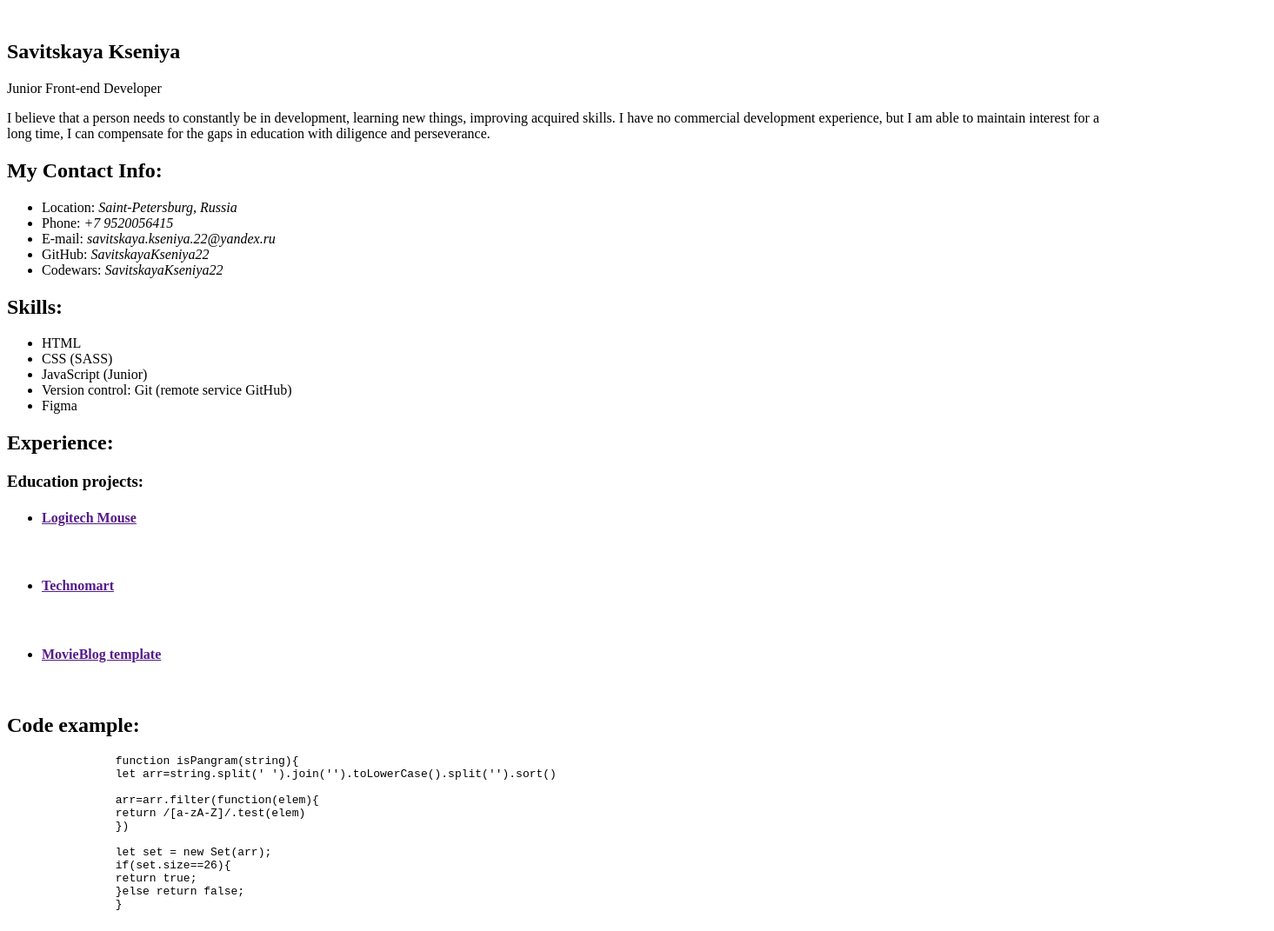
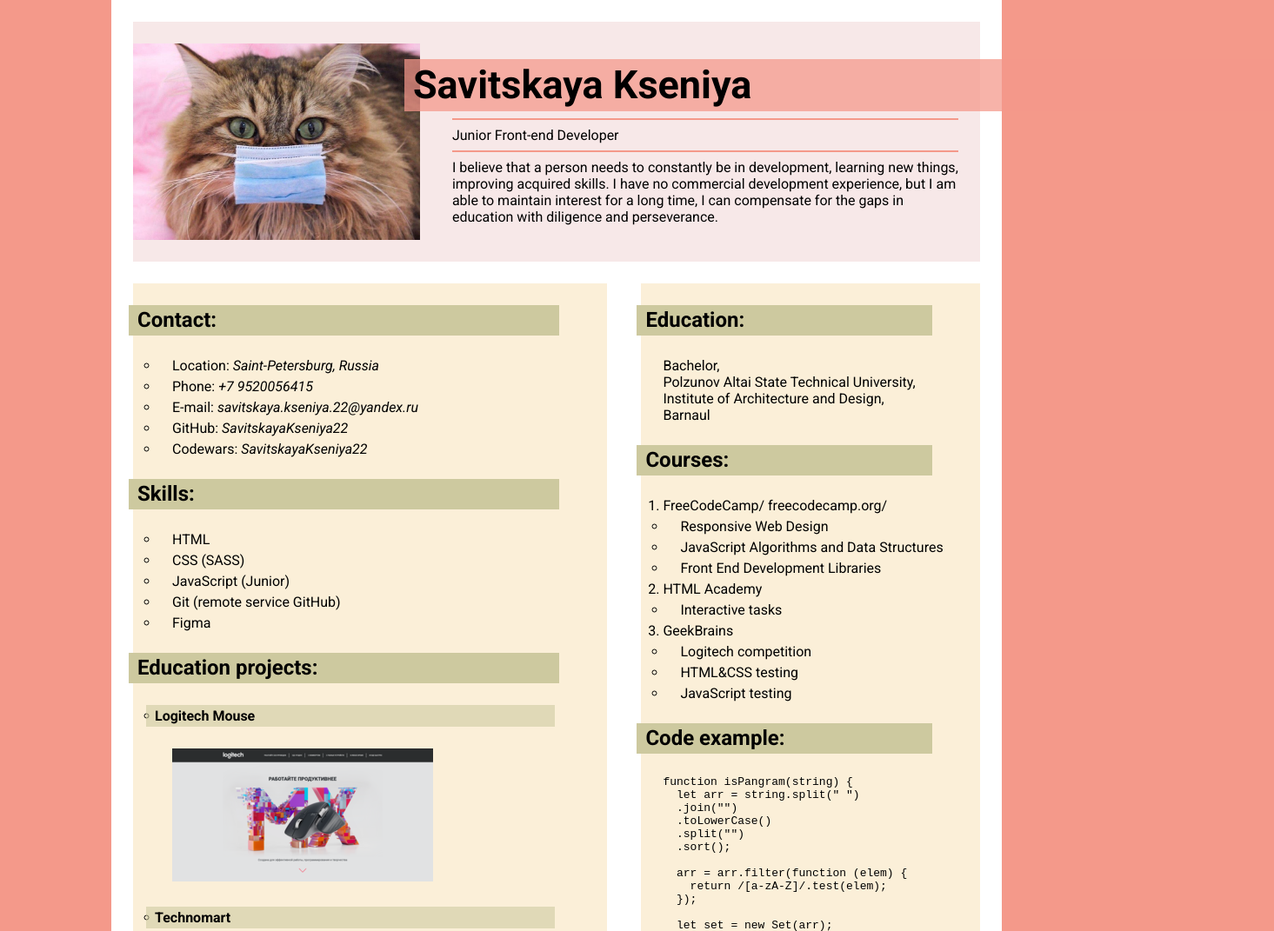
Before and after one commit to SavitskayaKseniya22/rsschool-cv, a plain HTML site: page index.html in a window 1280 px wide. Shown: the top 1071 px of the page at 87% size, 1465 px wide, since content can reach past the window. Drawn offline with Linux system fonts and the light colour scheme.

Commit message:
docs: add imgs

```diff
--- a/index.html
+++ b/index.html
@@ -3,37 +3,45 @@
 
 <head>
     <meta charset="utf-8">
-    <title>Заголовок</title>
+    <meta name="viewport" content="width=device-width, initial-scale=1">
+    <title>CV</title>
+    <link rel="preconnect" href="https://fonts.googleapis.com">
+    <link rel="preconnect" href="https://fonts.gstatic.com" crossorigin>
+    <link
+        href="https://fonts.googleapis.com/css2?family=Roboto:ital,wght@0,400;0,500;0,700;0,900;1,400;1,500&display=swap"
+        rel="stylesheet">
+    <link rel="stylesheet" href="style.css" />
 </head>
 
 <body>
+    <div class="container">
         <header>
-        <img src="" alt="">
-    </header>
-    <main>
-
-
-
-
-
+            <img src="img/picProfile.jpg" alt="photo" width="330px">
 
             <section>
                 <h1>Savitskaya Kseniya</h1>
+                <hr>
                 <p>Junior Front-end Developer</p>
-
-
+                <hr>
                 <p> I believe that
                     a
                     person
                     needs to constantly be in development, learning new things, improving acquired skills. I have no
                     commercial
-                development experience, but I am able to maintain interest for a long time, I can compensate for the
-                gaps in
-                education with diligence and perseverance.</p>
+                    development experience, but I am able to maintain interest for a long time, I can compensate for
+                    the
+                    gaps in education with diligence and perseverance.</p>
             </section>
 
+        </header>
+
+
+        <main>
+            <div class="first_col">
+
+
                 <section>
-            <h2>My Contact Info:</h2>
+                    <h2>Contact:</h2>
                     <ul>
                         <li>Location: <i>Saint-Petersburg, Russia</i></li>
                         <li>Phone: <i>+7 9520056415</i></li>
@@ -42,62 +50,59 @@
                         <li>Codewars: <i>SavitskayaKseniya22</i></li>
                     </ul>
                 </section>
+
+
+
                 <section>
                     <h2>Skills:</h2>
                     <ul>
                         <li>HTML</li>
                         <li>CSS (SASS)</li>
                         <li>JavaScript (Junior)</li>
-                <li>Version control: Git (remote service GitHub)</li>
+                        <li>Git (remote service GitHub)</li>
                         <li>Figma</li>
                     </ul>
                 </section>
 
 
                 <section>
-            <h2>Experience:</h2>
-            <h3>Education projects:</h3>
+                    <h2>Education projects:</h2>
+
                     <ul>
                         <li>
-                    <h4><a href="">Logitech Mouse</a></h4>
-                    <img src="" alt="">
+                            <h4>Logitech Mouse</h4><a href="https://savitskayakseniya22.github.io/Logi_mouse/"><img
+                                    src="img/LogitechFirstScreenPrev.png" alt="Logitech Mouse" width="300"
+                                    height="153"></a>
+
                         </li>
                         <li>
-                    <h4><a href="">Technomart</a></h4>
-                    <img src="" alt="">
+                            <h4>Technomart</h4><a href="https://savitskayakseniya22.github.io/Technomart/"><img
+                                    src="img/TechnomartFirstScreenPrev.png" alt="Technomart" width="300"
+                                    height="153"></a>
+
                         </li>
                         <li>
-                    <h4><a href="">MovieBlog template</a></h4>
-                    <img src="" alt="">
+                            <h4>MovieBlog template</h4><a href="https://savitskayakseniya22.github.io/MovieBlog/"><img
+                                    src="img/BlogScreenMinPrev.png" alt="MovieBlog template" width="300"
+                                    height="153"></a>
+
                         </li>
                     </ul>
                 </section>
+            </div>
 
 
 
-        <section>
-            <h2>Code example:</h2>
-            <pre>
-                function isPangram(string){
-                let arr=string.split(' ').join('').toLowerCase().split('').sort()
-
-                arr=arr.filter(function(elem){
-                return /[a-zA-Z]/.test(elem)
-                })
-
-                let set = new Set(arr);
-                if(set.size==26){
-                return true;
-                }else return false;
-                }
-            </pre>
-
-        </section>
+            <div class="sec-col">
                 <section>
                     <h2>Education:</h2>
 
-            Bachelor, Polzunov Altai State Technical University, Barnaul Institute of Architecture and Design, Architect
+                    Bachelor,<br> Polzunov Altai State Technical University, <br> Institute of Architecture and
+                    Design,<br> Barnaul
+
                 </section>
+
+
 
                 <section>
                     <h2>Courses:</h2>
@@ -105,8 +110,7 @@
                         <li>
                             FreeCodeCamp/ freecodecamp.org/
                             <ul>
-                        <li> Responsive Web Design
-                        </li>
+                                <li> Responsive Web Design</li>
                                 <li>JavaScript Algorithms and Data Structures</li>
                                 <li>Front End Development Libraries</li>
                             </ul>
@@ -121,8 +125,7 @@
                             GeekBrains
                             <ul>
                                 <li>Logitech competition</li>
-                        <li>HTML&CSS testing
-                        </li>
+                                <li>HTML&CSS testing</li>
                                 <li>JavaScript testing</li>
                             </ul>
                         </li>
@@ -130,11 +133,43 @@
                 </section>
 
 
+
+
+                <section>
+                    <h2>Code example:</h2>
+                    <pre>
+function isPangram(string) {
+  let arr = string.split(" ")
+  .join("")
+  .toLowerCase()
+  .split("")
+  .sort();
+
+  arr = arr.filter(function (elem) {
+    return /[a-zA-Z]/.test(elem);
+  });
+
+  let set = new Set(arr);
+  if (set.size == 26) {
+    return true;
+  } else return false;
+}
+
+            </pre>
+
+                </section>
+
+
+
+
                 <section>
                     <h2>Languages:</h2>
                     English A2+
 
                 </section>
+
+
+
                 <section>
                     <h2>Hobbies:</h2>
                     <ul>
@@ -143,6 +178,11 @@
                         <li>Painting</li>
                     </ul>
                 </section>
+
+            </div>
+
+
+
 
 
 
@@ -154,7 +194,7 @@
             <img src="" alt="">
         </footer>
 
-
+    </div>
 </body>
 
 </html>
--- a/style.css
+++ b/style.css
@@ -0,0 +1,175 @@
+body,
+div,
+dl,
+dt,
+dd,
+ul,
+ol,
+li,
+h1,
+h2,
+h3,
+h4,
+h5,
+h6,
+pre,
+form,
+fieldset,
+input,
+p,
+blockquote,
+table,
+th,
+td,
+embed,
+object {
+    padding: 0;
+    margin: 0;
+}
+
+fieldset,
+img,
+abbr {
+    border: 0;
+}
+
+
+
+
+
+caption,
+th {
+    text-align: left;
+}
+
+q:before,
+q:after {
+    content: "";
+}
+
+a,
+ins {
+    text-decoration: none;
+}
+
+*,
+::before,
+::after {
+    box-sizing: border-box;
+}
+
+
+
+
+
+
+
+
+body {
+    background-color: #F4998A;
+    font-family: 'Roboto', sans-serif;
+}
+
+.container {
+    max-width: 1024px;
+    min-width: 320px;
+    margin: 0 auto;
+    background-color: white;
+    padding: 25px;
+
+}
+
+ul li {
+    margin: 5px;
+    padding-left: 15px;
+    list-style-type: circle
+}
+
+
+header {
+
+    background-color: #ca676927;
+    display: flex;
+    justify-content: space-between;
+    align-items: center;
+    padding: 25px;
+    flex-wrap: wrap;
+}
+
+header>img {
+    margin-left: -25px;
+
+}
+
+header section {
+    max-width: 63%;
+}
+
+h1 {
+    display: block;
+    line-height: 60px;
+    font-size: 45px;
+    background-color: #f4988abb;
+    position: relative;
+    left: -55px;
+    padding-left: 10px;
+    width: 1000px
+}
+
+h4 {
+    display: block;
+    background-color: #cdc99f91;
+    position: relative;
+    line-height: 25px;
+    left: -30px;
+    margin: 25px 0;
+    padding-left: 10px;
+    width: 100%;
+}
+
+
+hr {
+    border: none;
+    background-color: #F4998A;
+    height: 2px;
+}
+
+footer {
+    background-color: #ca676927;
+    height: 100px;
+}
+
+main {
+    display: flex;
+    justify-content: space-between;
+    flex-wrap: wrap;
+    margin: 25px auto;
+}
+
+main>* {
+
+    padding: 0 25px 25px;
+    background-color: #f4d7a069;
+    min-width: 250px;
+
+}
+
+.first_col {
+    flex-basis: 56%;
+}
+
+.sec-col {
+    flex-basis: 40%;
+
+}
+
+h2 {
+    display: block;
+    background-color: #CDC99F;
+    position: relative;
+    line-height: 35px;
+    left: -30px;
+    margin: 25px 0;
+    padding-left: 10px;
+
+}
```
Also changed, not shown: img/BlogScreenMin.png (added), img/BlogScreenMinPrev.png (added), img/LogitechFirstScreen.png (added), img/LogitechFirstScreenPrev.png (added), img/TechnomartFirstScreen.png (added), img/TechnomartFirstScreenPrev.png (added), img/picProfile.jpg (added). Lines whose indentation alone changed are shown as unchanged.
